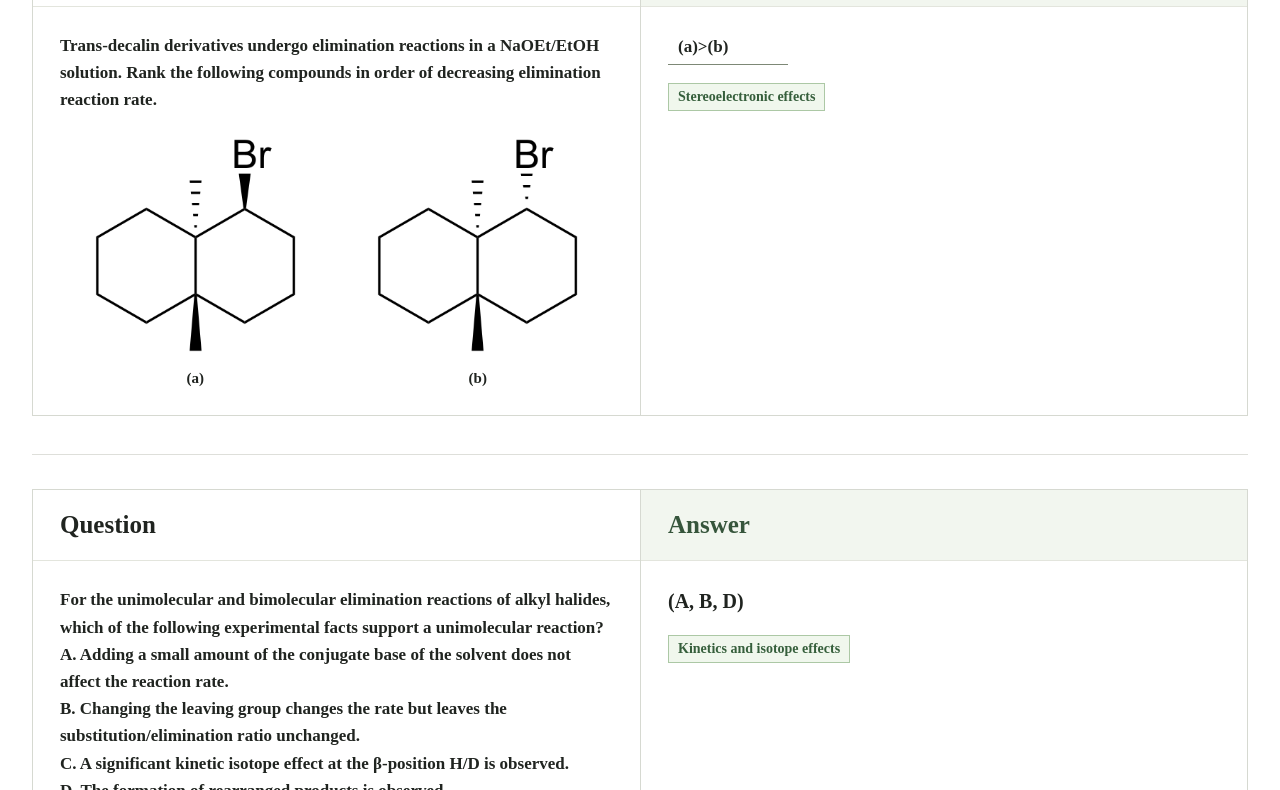
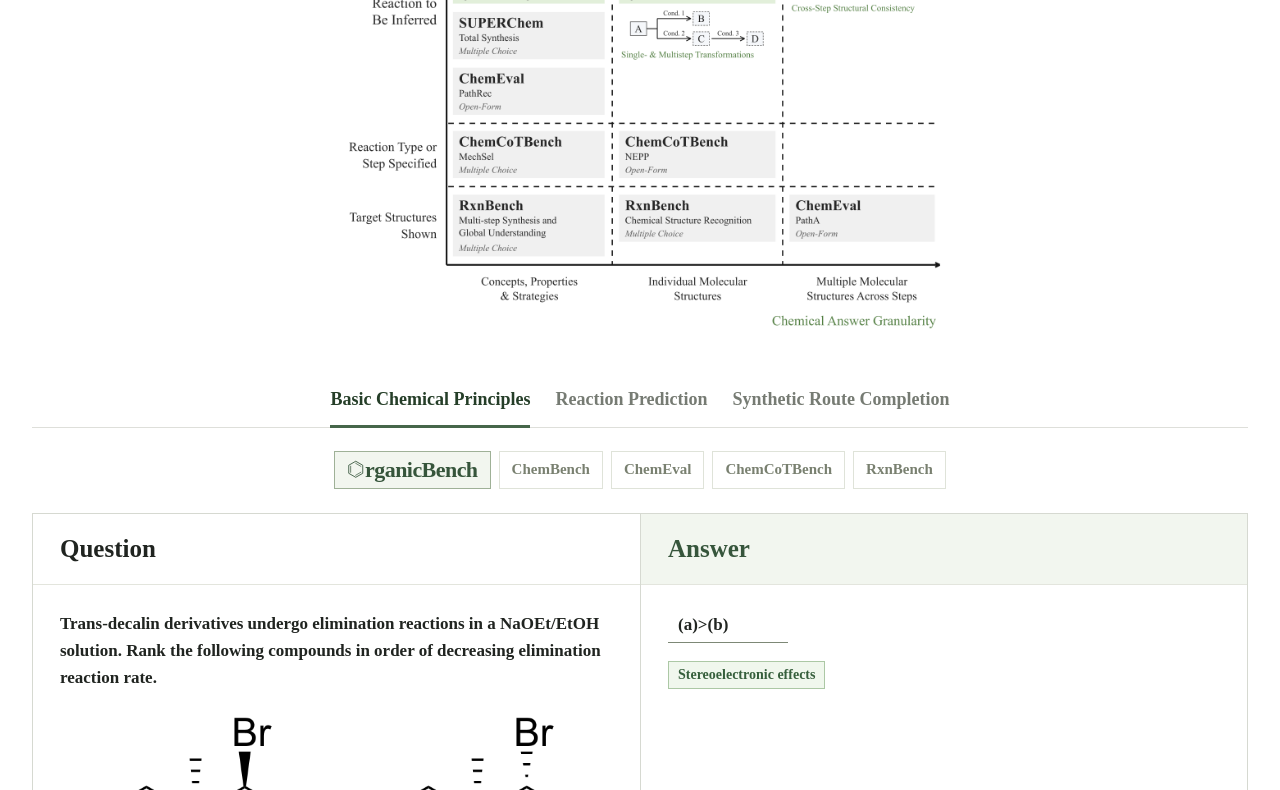
Before and after one commit to 2dk6/2dk6.github.io, a plain HTML site: page index.html in a window 1280 px wide. Shown: the part 251-1041 px from the top of the page. Drawn offline with Linux system fonts and the light colour scheme.

Commit message:
Add benchmark comparison figure

```diff
--- a/index.html
+++ b/index.html
@@ -25,6 +25,11 @@
         <span class="language-divider" aria-hidden="true">|</span>
         <button type="button" data-language="en" lang="en" aria-label="English" aria-pressed="true">EN</button>
       </div>
+      <figure class="comparison-hero">
+        <a href="./assets/benchmark-comparison.png" target="_blank" rel="noopener noreferrer">
+          <img src="./assets/benchmark-comparison.png" width="6400" height="5456" alt="Task formulations in chemistry benchmarks" decoding="async" fetchpriority="high">
+        </a>
+      </figure>
       <nav class="benchmark-tabs" id="task-tabs" role="tablist" aria-label="Select a task"></nav>
     </header>
     <main class="examples" id="task-panel" role="tabpanel" tabindex="0">
--- a/styles.css
+++ b/styles.css
@@ -15,6 +15,9 @@ button:focus-visible, a:focus-visible, summary:focus-visible, [tabindex]:focus-v
 ::selection { background: #dce8db; }
 
 .page-header { position: relative; width: min(1240px, calc(100% - 64px)); margin: auto; padding-top: 48px; }
+.comparison-hero { max-width: 850px; margin: 0 auto 18px; }
+.comparison-hero a, .comparison-hero img { display: block; }
+.comparison-hero img { width: auto; height: auto; max-width: 100%; max-height: calc(100svh - 240px); margin-inline: auto; }
 .language-toggle { position: absolute; top: 12px; right: 0; display: inline-flex; align-items: stretch; border: 1px solid #d6d9d1; background: #fff; font-size: 14px; }
 .language-toggle button { min-width: 39px; min-height: 30px; padding: 3px 9px; border: 0; background: transparent; color: #798070; cursor: pointer; }
 .language-toggle button:hover { color: #36553b; background: #f2f6ef; }
```
Also changed, not shown: assets/benchmark-comparison.png (added).
